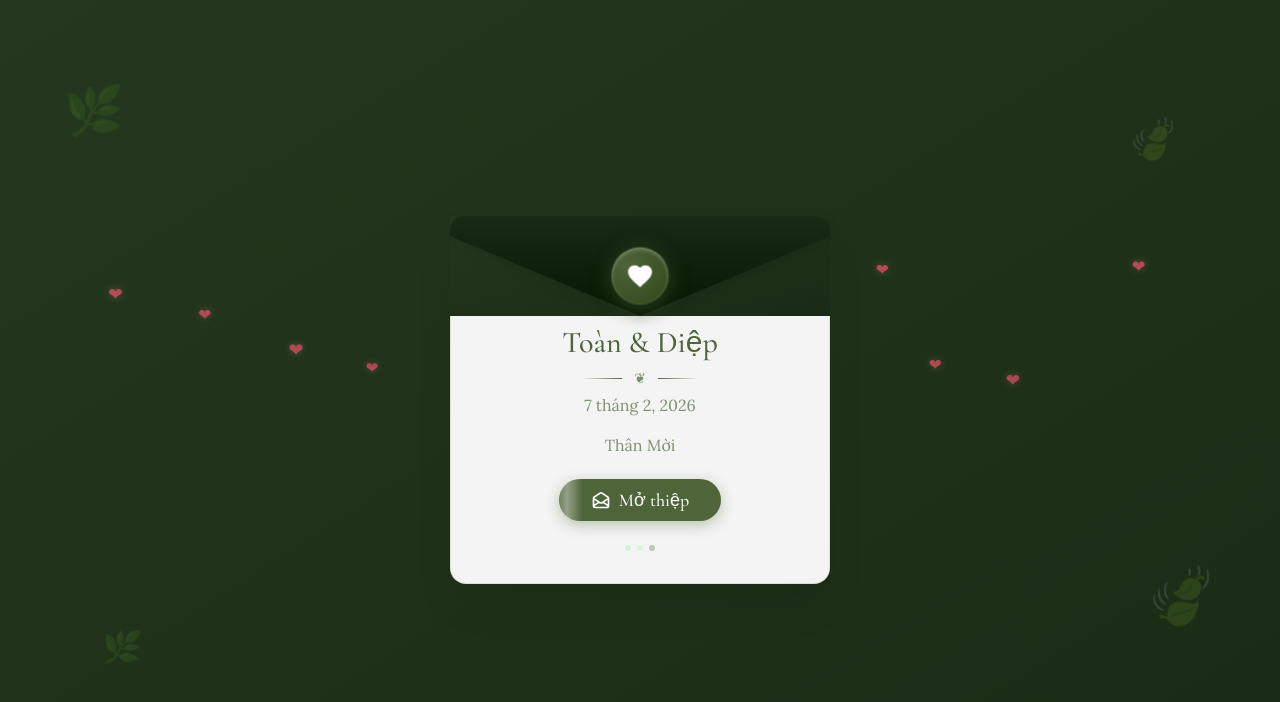
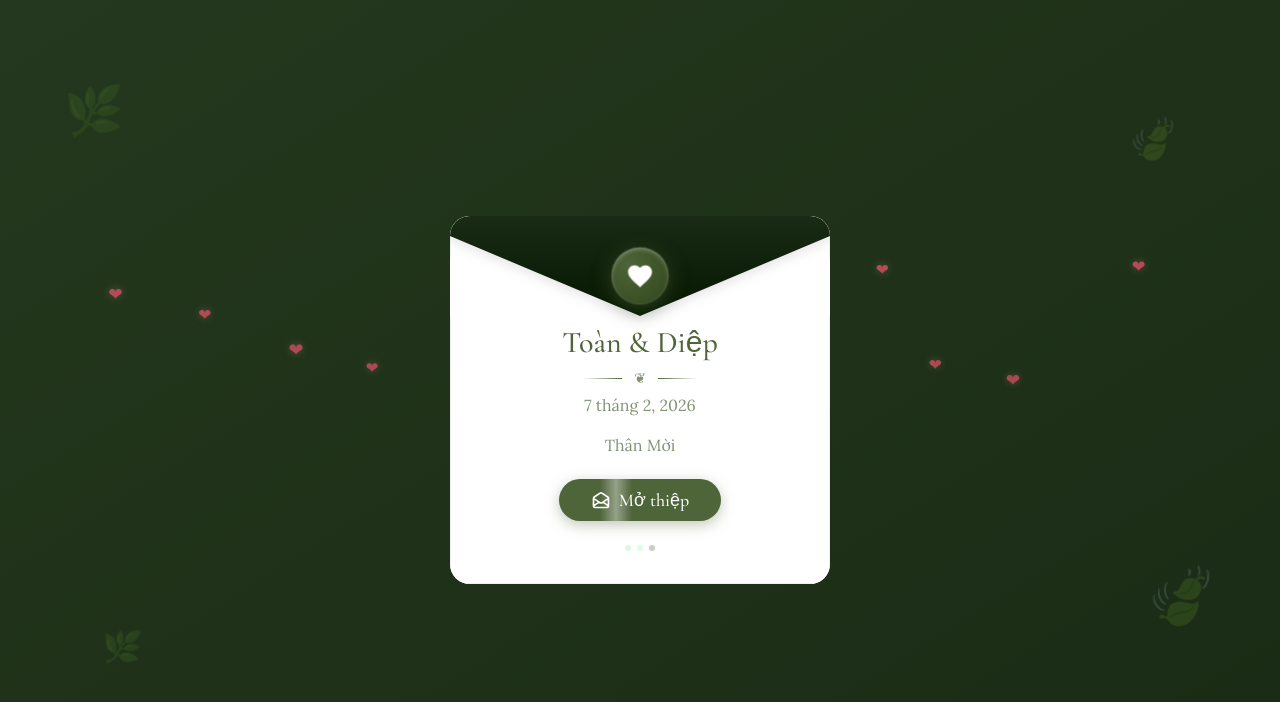
Before and after one commit to ljnkbun/wedding-invitation-nextjs, a Next.js app: page / in a window 1280 px wide. Shown: the top 702 px of the page. Built offline with nearby package versions, Linux system fonts and the light colour scheme.

Commit message:
linhht_.

```diff
--- a/app/components/Cover.module.css
+++ b/app/components/Cover.module.css
@@ -17,6 +17,43 @@
   transform: scale(0.95);
   pointer-events: none;
   position: absolute;
+}
+
+.fireworkOverlay {
+  position: fixed;
+  left: 0;
+  top: 0;
+  width: 0;
+  height: 0;
+  pointer-events: none;
+  z-index: 100;
+}
+
+.fireworkHeart {
+  --tx: 0px;
+  --ty: 0px;
+  position: absolute;
+  left: 0;
+  top: 0;
+  font-size: 1.25rem;
+  color: #fa5570;
+  animation: fireworkBurst 1.4s ease-out forwards;
+  transform: translate(-50%, -50%) translate(0, 0);
+  opacity: 1;
+}
+
+@keyframes fireworkBurst {
+  0% {
+    transform: translate(-50%, -50%) translate(0, 0);
+    opacity: 1;
+  }
+  80% {
+    opacity: 0.8;
+  }
+  100% {
+    transform: translate(-50%, -50%) translate(var(--tx), var(--ty));
+    opacity: 0;
+  }
 }
 
 .heartsLayer {
@@ -115,8 +152,10 @@
   position: relative;
   width: 340px;
   z-index: 1;
-  background: linear-gradient(to bottom right, #23381E, #1f3219, #1a2b15);
+  background: #ffffff;
   border: none;
+  overflow: hidden;               /* ⭐ QUAN TRỌNG */
+  border-radius: 20px  20px  20px  20px ;    /* ⭐ BO Ở CARD */
 }
 
 @media (min-width: 640px) {
@@ -134,8 +173,8 @@
   transform-origin: top center;
   overflow: visible;
   z-index: 20;
-  background: linear-gradient(to bottom right, #23381E, #1f3219, #1a2b15);
-  border: none;
+  background: #ffffff;
+  border-radius: 50px 50px 0 0;
 }
 
 .envelopeFlapSvg {
@@ -174,11 +213,11 @@
 
 .cardInner {
   padding-top: 100px;
-  background: rgba(255, 255, 255, 0.95);
-  border: 1px solid rgba(78, 100, 57, 0.15);
+  background: #ffffff;
+  border: 1px solid rgba(0, 0, 0, 0.06);
   border-top: none;
   border-radius: 0 0 1rem 1rem;
-  box-shadow: 0 25px 50px -12px rgba(0, 0, 0, 0.1);
+  box-shadow: 0 25px 50px -12px rgba(0, 0, 0, 0.08);
   overflow: hidden;
   position: relative;
   z-index: 5;
@@ -297,9 +336,9 @@
 }
 
 @keyframes shine {
-  0% { transform: translateX(-100%); }
-  50% { transform: translateX(200%); }
-  100% { transform: translateX(-100%); }
+  0% { left: 0; }
+  50% { left: calc(100%); }
+  100% { left: 0; }
 }
 
 .cardDots {
--- a/app/components/Cover.tsx
+++ b/app/components/Cover.tsx
@@ -1,8 +1,19 @@
+'use client'
+
+import { useState, useCallback, useRef } from 'react'
 import styles from './Cover.module.css'
 
 interface CoverProps {
   isOpen: boolean
   onOpen: () => void
+}
+
+const FIREWORK_HEARTS = 16
+const FIREWORK_DURATION = 1400
+const FIREWORK_MAX_DIST = 400
+
+function randomInRange(min: number, max: number) {
+  return min + Math.random() * (max - min)
 }
 
 const HEARTS = [
@@ -22,10 +33,60 @@ const HEARTS = [
 ]
 
 export default function Cover({ isOpen, onOpen }: CoverProps) {
+  const [showFirework, setShowFirework] = useState(false)
+  const [fireworkOrigin, setFireworkOrigin] = useState({ x: 0, y: 0 })
+  const [fireworkHearts, setFireworkHearts] = useState<Array<{ tx: number; ty: number }>>([])
+  const buttonRef = useRef<HTMLButtonElement>(null)
+
+  const handleOpen = useCallback(() => {
+    const btn = buttonRef.current
+    if (btn) {
+      const rect = btn.getBoundingClientRect()
+      const x = rect.left + rect.width / 2
+      const y = rect.top + rect.height / 2
+      setFireworkOrigin({ x, y })
+      setFireworkHearts(
+        Array.from({ length: FIREWORK_HEARTS }, () => ({
+          tx: randomInRange(-FIREWORK_MAX_DIST, FIREWORK_MAX_DIST),
+          ty: randomInRange(-FIREWORK_MAX_DIST, FIREWORK_MAX_DIST),
+        }))
+      )
+    }
+    setShowFirework(true)
+    setTimeout(() => {
+      onOpen()
+      setShowFirework(false)
+    }, FIREWORK_DURATION)
+  }, [onOpen])
+
   return (
     <section
       className={`${styles.cover} ${isOpen ? styles.hidden : ''}`}
     >
+      {/* Firework hearts from button to random places */}
+      {showFirework && (
+        <div
+          className={styles.fireworkOverlay}
+          style={{
+            left: fireworkOrigin.x,
+            top: fireworkOrigin.y,
+          }}
+          aria-hidden
+        >
+          {fireworkHearts.map((h, i) => (
+            <span
+              key={i}
+              className={styles.fireworkHeart}
+              style={{
+                ['--tx' as string]: `${h.tx}px`,
+                ['--ty' as string]: `${h.ty}px`,
+              }}
+            >
+              ❤
+            </span>
+          ))}
+        </div>
+      )}
       {/* Falling hearts */}
       <div className={styles.heartsLayer} aria-hidden>
         {HEARTS.map((h, i) => (
@@ -78,7 +139,7 @@ export default function Cover({ isOpen, onOpen }: CoverProps) {
           <div className={styles.cardInvitationWrap}>
             <p className={styles.cardInvitationText}>Thân Mời</p>
           </div>
-          <button type="button" className={styles.cardButton} onClick={onOpen}>
+          <button ref={buttonRef} type="button" className={styles.cardButton} onClick={handleOpen}>
             <svg fill="none" stroke="currentColor" viewBox="0 0 24 24" className={styles.cardButtonIcon}>
               <path strokeLinecap="round" strokeLinejoin="round" strokeWidth={2} d="M3 19v-8.93a2 2 0 01.89-1.664l7-4.666a2 2 0 012.22 0l7 4.666A2 2 0 0121 10.07V19M3 19a2 2 0 002 2h14a2 2 0 002-2M3 19l6.75-4.5M21 19l-6.75-4.5M3 10l6.75 4.5M21 10l-6.75 4.5m0 0l-1.14.76a2 2 0 01-2.22 0l-1.14-.76" />
             </svg>
```
